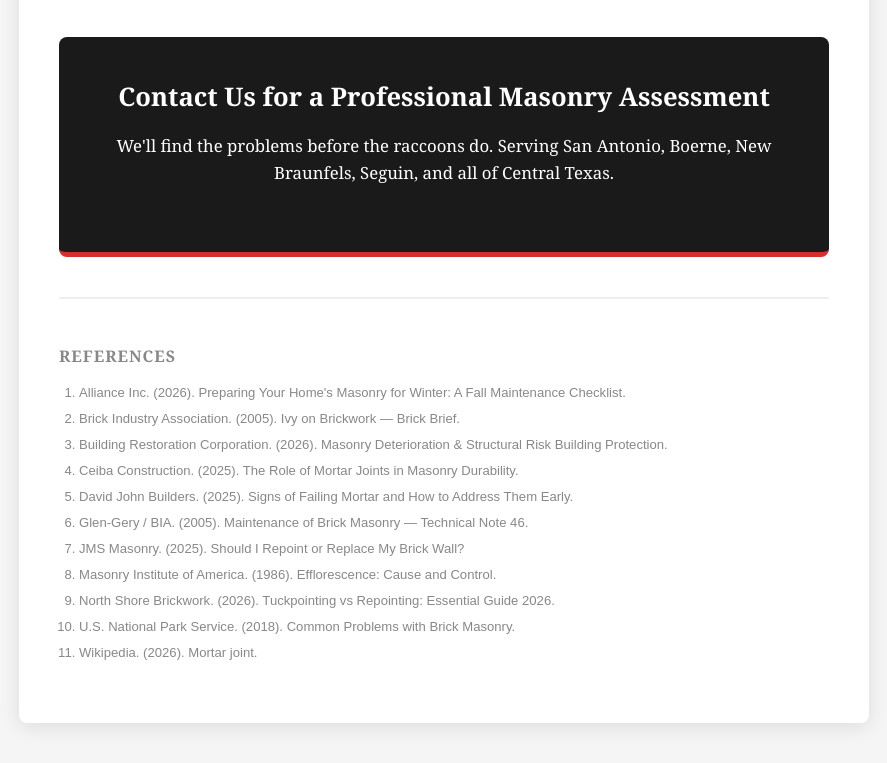
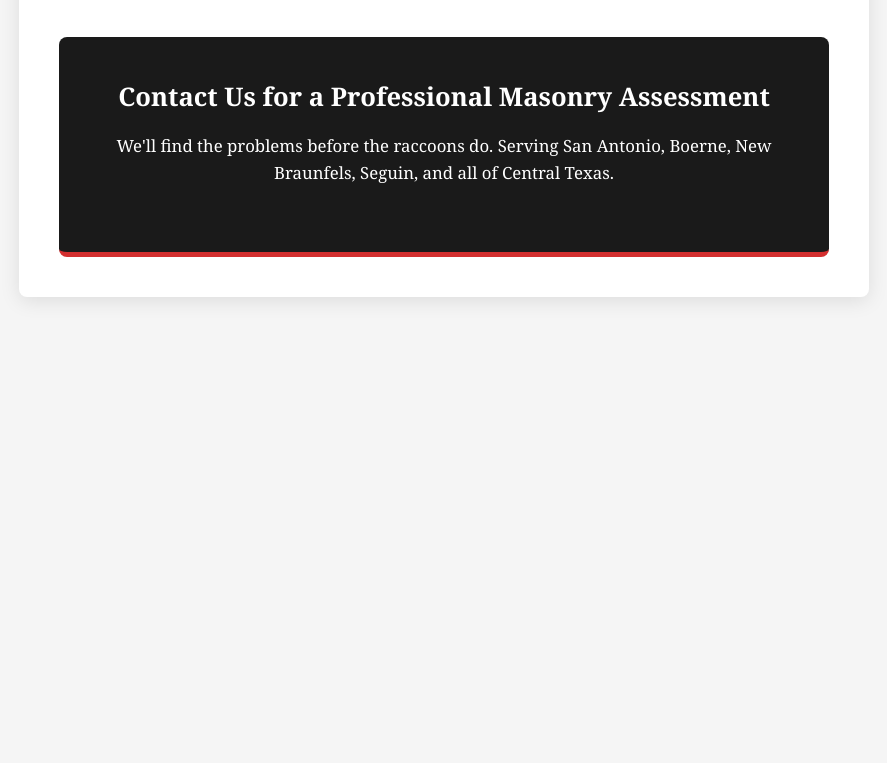
Before and after one commit to BranDGon/GQMWebsite, a plain HTML site: page critter-proof-your-home.html in a window 1280 px wide. Shown: the part 4403-5166 px from the top of the page, without its empty margins (196-1083 px from the left). After the commit the page ends 4740 px from the top, so only its background shows below. Drawn offline with Linux system fonts and the light colour scheme.

Commit message:
Comment out references section in HTML

```diff
--- a/critter-proof-your-home.html
+++ b/critter-proof-your-home.html
@@ -319,7 +319,7 @@
         </div>
 
         <!-- References -->
-        <div class="references">
+       <!-- <div class="references">
             <h3>References</h3>
             <ol>
                 <li>Alliance Inc. (2026). Preparing Your Home's Masonry for Winter: A Fall Maintenance Checklist.</li>
@@ -335,7 +335,7 @@
                 <li>Wikipedia. (2026). Mortar joint.</li>
             </ol>
         </div>
-
+-->
     </article>
 </div>
 </body>
```
